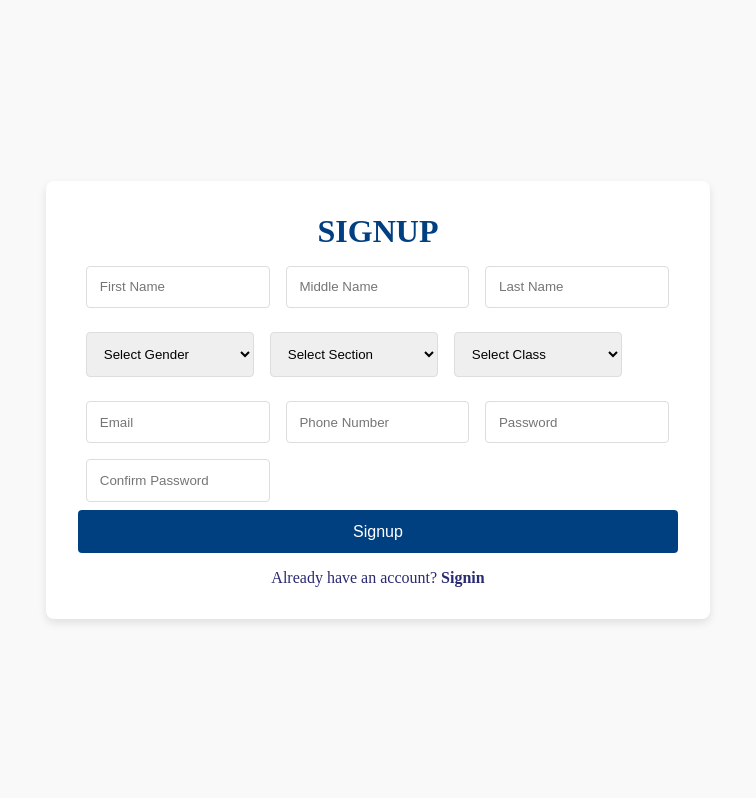
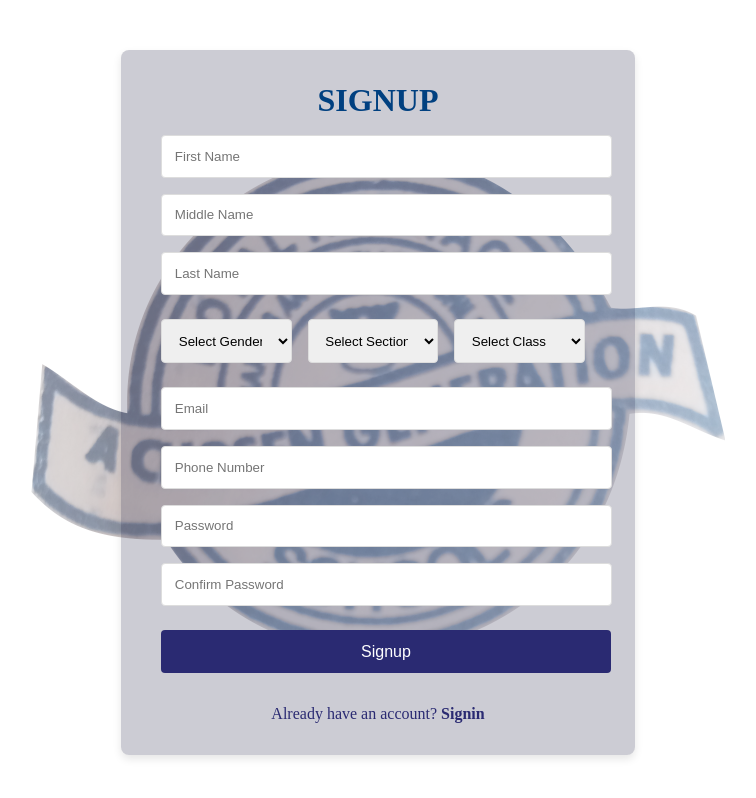
Before and after one commit to StanleyGemstone/SchoolWebs, a React (Create React App) app in the folder rhsweb/: page /signup in a window 1280 px wide. Shown: the top 798 px of the page, without its empty margins (262-1018 px from the left). Built offline with nearby package versions, Linux system fonts and the light colour scheme.

Commit message:
Done with auth styling

```diff
--- a/rhsweb/src/styles/HomePage.scss
+++ b/rhsweb/src/styles/HomePage.scss
@@ -9,7 +9,7 @@
     justify-content: space-between;
     align-items: center;
     padding: 20px;
-    background-color: #004080;
+    background-color: #2a2a72;
     color: white;
 
     .logo {
@@ -49,6 +49,7 @@
           button:hover,
           a:hover {
             background-color: #003366;
+            font-weight: bolder;
             border-radius: 5px;
           }
         }
@@ -83,7 +84,7 @@
     .cta-btn {
       text-decoration: none;
       padding: 10px 20px;
-      background-color: #004080;
+      background-color: #2a2a72;
       color: white;
       border-radius: 5px;
       font-size: 18px;
--- a/rhsweb/src/styles/Signin.scss
+++ b/rhsweb/src/styles/Signin.scss
@@ -3,10 +3,18 @@
     justify-content: center;
     align-items: center;
     height: 100vh;
-    background-color: #f9f9f9;
+    background-image: url("../utils/logo.png");
+    background-position: center;
+    background-repeat: no-repeat;
+    background-blend-mode: lighten;
+    background-color: rgba(255, 255, 255, 0.95);
+    // background-color: #f9f9f9;
 
     form {
-      background: white;
+      // display: flex;
+      // justify-content: center;
+      // align-items: center;
+      background: rgba(0, 0, 40, 0.2);
       padding: 2rem;
       border-radius: 8px;
       box-shadow: 0 4px 8px rgba(0, 0, 0, 0.1);
@@ -19,13 +27,13 @@
         text-align: center;
       }
 
-      input, select {
-        display: block;
-        width: 100%;
+      input {
+        // display: block;
+        width: 93.5%;
         padding: 0.8rem;
-        margin-bottom: 1rem;
+        margin-bottom: .5rem;
         border: 1px solid #ddd;
-        border-radius: 4px;
+        border-radius: 6px;
       }
 
       button {
--- a/rhsweb/src/styles/Signup.scss
+++ b/rhsweb/src/styles/Signup.scss
@@ -3,20 +3,27 @@
   // flex-wrap: wrap;
   justify-content: center;
   align-items: center;
-  height: 100vh;
-  background-color: #f9f9f9;
+  height: 100%;
+  background-image: url("../utils/logo.png");
+  background-position: center;
+  background-repeat: no-repeat;
+  background-blend-mode: lighten;
+  background-color: rgba(255, 255, 255, 0.5);
+  //background-color: #f9f9f97e;
 
   form {
     // display: flex;
     // flex-wrap: wrap;
-    // justify-content: center;
+    margin-top: 50px;
+    margin-bottom: 50px;
+    justify-content: center;
     align-items: center;
-    background: white;
+    background: rgba(0, 0, 40, 0.2);
     padding: 2rem;
     border-radius: 8px;
     box-shadow: 0 4px 8px rgba(0, 0, 0, 0.1);
     width: 100%;
-    max-width: 600px;
+    max-width: 450px;
 
     h1 {
       margin-bottom: 0.5rem;
@@ -25,11 +32,11 @@
     }
 
     input {
-      display: inline-flex;
+      // display: inline-flex;
       flex-wrap: wrap;
       // justify-content: space-evenly;
       // flex-basis: 30%;
-      width: 26%;
+      width: 94%;
       padding: 0.8rem;
       margin: .5rem .5rem;
       border: 1px solid #ddd;
@@ -37,13 +44,13 @@
     }
 
     select {
-      display: inline-flex;
+      // display: inline-flex;
       flex-wrap: wrap;
       justify-content: space-evenly;
       // flex-basis: 30%;
-      width: 28%;
+      width: 29%;
       padding: 0.8rem;
-      margin: 1rem .5rem;
+      margin: 1rem 0.5rem;
       border: 1px solid #ddd;
       border-radius: 4px;
     }
@@ -51,7 +58,8 @@
     button {
       width: 100%;
       padding: 0.8rem;
-      background-color: #004080;
+      margin: 1rem .5rem;
+      background-color: #2a2a72;
       color: white;
       border: none;
       border-radius: 4px;
@@ -101,7 +109,7 @@
 //   display: flex;
 //   justify-content: center;
 //   align-items: center;
-//   height: 100vh;
+//   height: 100%;
 //   background-color: #f9f9f9;
 
 //   form {
```
